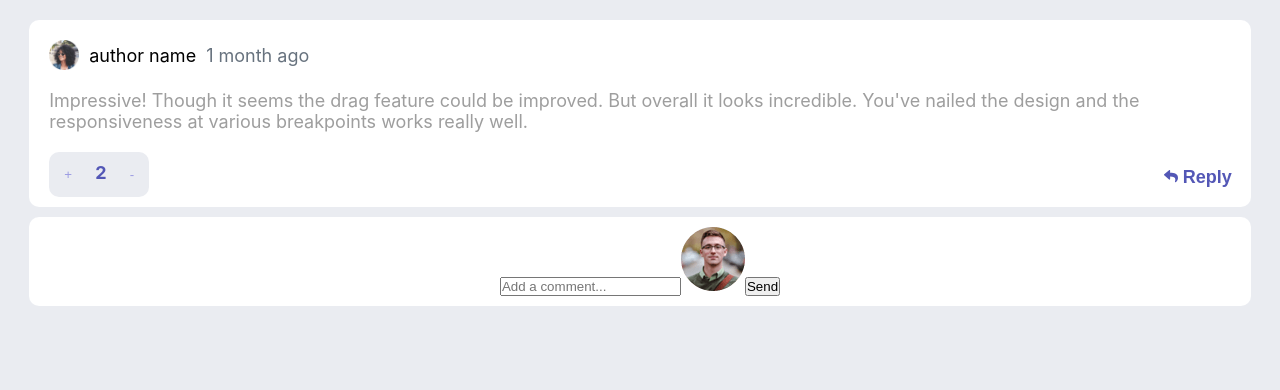
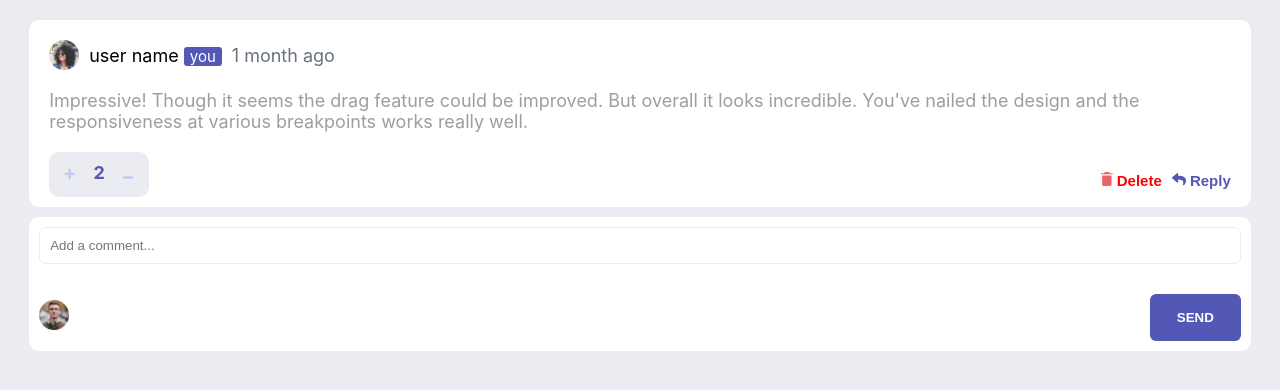
Before and after one commit to Mouez98/interactive-comments-section, a React (Create React App) app: page / in a window 1280 px wide. Shown: the top 390 px of the page. Built offline with nearby package versions, Linux system fonts and the light colour scheme.

Commit message:
spliting the comment component

```diff
--- a/src/components/comments/AddComment.js
+++ /dev/null
@@ -1,21 +0,0 @@
-import React from "react";
-
-import styles from './AddComment.module.css'
-import author from '../../asset/images/avatars/image-juliusomo.png'
-
-const AddComment = () => {
-    return(
-    <article className={styles.AddComment}>
-       <form>
-           <div className={styles.formContainer}>
-              <input type='text' id="addComment" placeholder="Add a comment..." />
-           <img src={author} alt="author" />
-           <button type="submit">
-               Send
-           </button>
-           </div>
-       </form>
-    </article>)
-}
-
-export default AddComment;
--- a/src/components/comments/AddComment.module.css
+++ /dev/null
@@ -1,6 +0,0 @@
-.AddComment {
-    background-color: #fff;
-    padding: 1rem;
-    border-radius: 1rem;
-    margin: 1rem;
-}
--- a/src/components/comments/Comment.js
+++ /dev/null
@@ -1,36 +0,0 @@
-import React from "react";
-
-import styles from "./Comment.module.css";
-import author from "../../asset/images/avatars/image-amyrobson.png";
-import reply from "../../asset/images/icon-reply.svg";
-
-const Comment = () => {
-  return (
-    <section className={styles.Comment}>
-      <article>
-        <nav>
-          <div className={styles.author}>
-            <img src={author} alt="author" />
-            <p>author name</p>
-            <p className={styles.time}>1 month ago</p>
-          </div>
-          <button>
-            <img src={reply} alt="reply" /> reply
-          </button>
-        </nav>
-        <div className={styles.text}>
-          Impressive! Though it seems the drag feature could be improved. But
-          overall it looks incredible. You've nailed the design and the
-          responsiveness at various breakpoints works really well.
-        </div>
-      </article>
-      <aside>
-        <button>+</button>
-        <p>2</p>
-        <button>-</button>
-      </aside>
-    </section>
-  );
-};
-
-export default Comment;
--- a/src/components/comments/Comments.js
+++ b/src/components/comments/Comments.js
@@ -1,6 +1,6 @@
 import React from "react";
-import AddComment from "./AddComment";
-import Comment from "./Comment";
+import AddComment from "./comment/AddComment";
+import Comment from "./comment/Comment";
 
 import styles from './Comments.module.css'
 
--- /dev/null
+++ b/src/components/comments/comment/AddComment.js
@@ -0,0 +1,38 @@
+import React, { useState } from "react";
+
+import styles from "./AddComment.module.css";
+import author from "../../../asset/images/avatars/image-juliusomo.png";
+
+const AddComment = () => {
+  const [addComment, setAddComment] = useState("");
+
+  const onChangeHandler = (e) => setAddComment(e.target.value)
+
+  const onSubmitHandler = (e) => {
+    e.preventDefault();
+    if (!addComment || addComment.trim.length === "") {
+      return;
+    }
+    console.log(addComment);
+  };
+
+  return (
+    <article className={styles.AddComment}>
+      <form onSubmit={onSubmitHandler}>
+        <div className={styles.formContainer}>
+          <input
+            onChange={onChangeHandler}
+            type="text"
+            id="addComment"
+            placeholder="Add a comment..."
+            value={addComment}
+          />
+          <img src={author} alt="author" />
+          <button type="submit">Send</button>
+        </div>
+      </form>
+    </article>
+  );
+};
+
+export default AddComment;
--- /dev/null
+++ b/src/components/comments/comment/AddComment.module.css
@@ -0,0 +1,33 @@
+.AddComment {
+    background-color: #fff;
+    padding: 1rem;
+    border-radius: 1rem;
+    margin: 1rem;
+}
+form .formContainer {
+    display: flex;
+    flex-flow: column ;
+}
+form .formContainer img {
+    width: 3rem;
+    transform: translateY(3.6rem);
+}
+.AddComment form input[type='text'] {
+    padding: 1rem;
+    border-radius: 7px;
+    display: block;
+    width: 100%;
+    border: 1px solid #eaecf1;
+    outline: none;
+}
+
+button[type='submit'] {
+    padding: 1.6rem 2.7rem;
+    border-radius: 0.6rem;
+    border: none;
+    color: #fff;
+    font-weight: bold;
+    background-color: #5357b6;
+    text-transform: uppercase;
+    margin-left: auto;
+}
--- /dev/null
+++ b/src/components/comments/comment/Comment.js
@@ -0,0 +1,46 @@
+import React from "react";
+
+import styles from "./Comment.module.css";
+import reply from "../../../asset/images/icon-reply.svg";
+// import edit from "../../../asset/images/icon-edit.svg";
+import btnDelete from '../../../asset/images/icon-delete.svg';
+import Avatar from "./avatar/Avatar";
+import Aside from "./aside/Aside";
+
+
+const Comment = () => {
+  return (
+    <section className={styles.Comment}>
+      <article>
+        <nav>
+          <div className={styles.user}>
+            <Avatar />
+            <p>user name <span>you</span></p>
+
+            <p className={styles.time}>1 month ago</p>
+          </div>
+          <div className={styles.btnsContainer}>
+          <button style={{color: '#f00'}}>
+            <img src={btnDelete} alt="delete" /> delete
+          </button>
+           <button>
+            <img src={reply} alt="reply" /> reply
+          </button>
+          {/* <button>
+            <img src={edit} alt="edit" /> edit
+          </button> */}
+          </div>
+
+        </nav>
+        <div className={styles.text}>
+          Impressive! Though it seems the drag feature could be improved. But
+          overall it looks incredible. You've nailed the design and the
+          responsiveness at various breakpoints works really well.
+        </div>
+      </article>
+     <Aside />
+    </section>
+  );
+};
+
+export default Comment;
--- a/src/components/comments/Comment.module.css
+++ b/src/components/comments/comment/Comment.module.css
@@ -9,28 +9,42 @@
 .Comment  article nav{
     margin: 1rem 0;
 }
-.Comment  article nav .author{
+.Comment .user{
     display: flex;
     gap: 1rem;
     align-items: center;
     padding: 0 1rem;
 }
-.Comment  article nav .author img{
+.user + p{
+   color: #5357b6;
+   font-weight: 600;
+}
+.Comment .user img{
     width: 3rem;
 }
-.Comment  article nav .author .time{
+.Comment .user .time{
     color: hsl(211, 10%, 45%);
 }
+.Comment  .user span{
+    color: #fff;
+    background-color: #5357b6;
+    padding: 0rem 0.6rem;
+    font-size: 1.5rem;
+    border-radius: 3px;
+}
+.btnsContainer {
+    position: absolute;
+    bottom: 1.7rem;
+    right: 1.5rem;
+}
 .Comment  article nav button{
-    position: absolute;
-    bottom: 1.9rem;
     border: none;
-    right: 1.9rem;
     background-color: transparent;
     color: #5357b6;
-    font-size: 1.8rem;
+    font-size: 1.5rem;
     font-weight: bold;
     text-transform: capitalize;
+    margin: 0 .5rem;
 }
 .Comment  article .text{
     text-align: left;
--- /dev/null
+++ b/src/components/comments/comment/aside/Aside.js
@@ -0,0 +1,18 @@
+import React from "react";
+
+import minus from '../../../../asset/images/icon-minus.svg'
+import plus from '../../../../asset/images/icon-plus.svg'
+
+const Aside = () => (
+  <aside>
+    <button>
+    <img src={plus} alt='+' />
+    </button>
+    <p>2</p>
+    <button>
+        <img src={minus} alt='-' />
+    </button>
+  </aside>
+);
+
+export default Aside;
--- /dev/null
+++ b/src/components/comments/comment/avatar/Avatar.js
@@ -0,0 +1,10 @@
+import React from "react";
+
+import author from "../../../../asset/images/avatars/image-amyrobson.png";
+
+
+const Avatar = (props) => (
+    <img src={author} alt="user" />
+)
+
+export default Avatar;
--- a/src/index.css
+++ b/src/index.css
@@ -10,8 +10,8 @@ html {
 
 
 body {
-  font-family: -apple-system, BlinkMacSystemFont, 'Segoe UI', 'Roboto', 'Oxygen',
-    'Ubuntu', 'Cantarell', 'Fira Sans', 'Droid Sans', 'Helvetica Neue',
+  font-family: -apple-system, BlinkMacSystemFont, 'Helvetica Neue', 'Segoe UI', 'Roboto', 'Oxygen',
+    'Ubuntu', 'Cantarell', 'Fira Sans', 'Droid Sans',
     sans-serif;
   -webkit-font-smoothing: antialiased;
   -moz-osx-font-smoothing: grayscale;
```
Also changed, not shown: data.json (+4 -6 lines).
